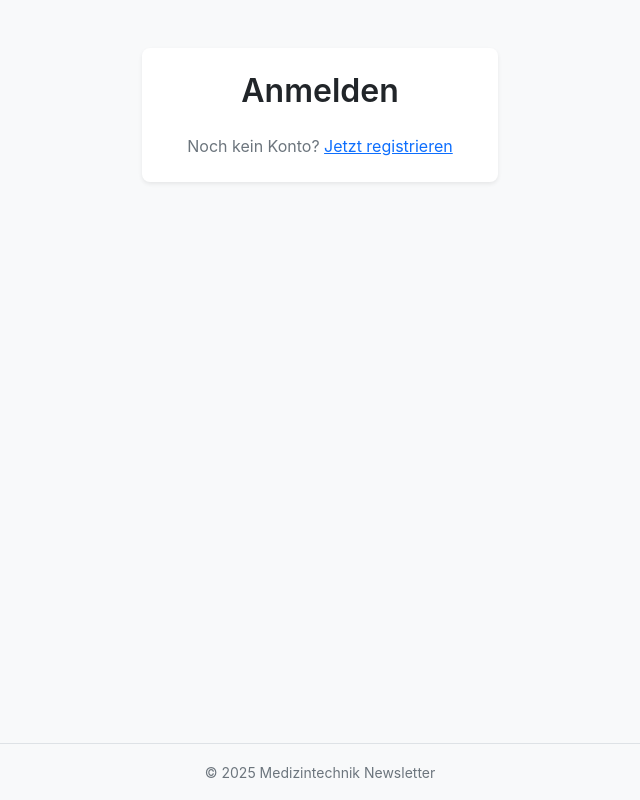
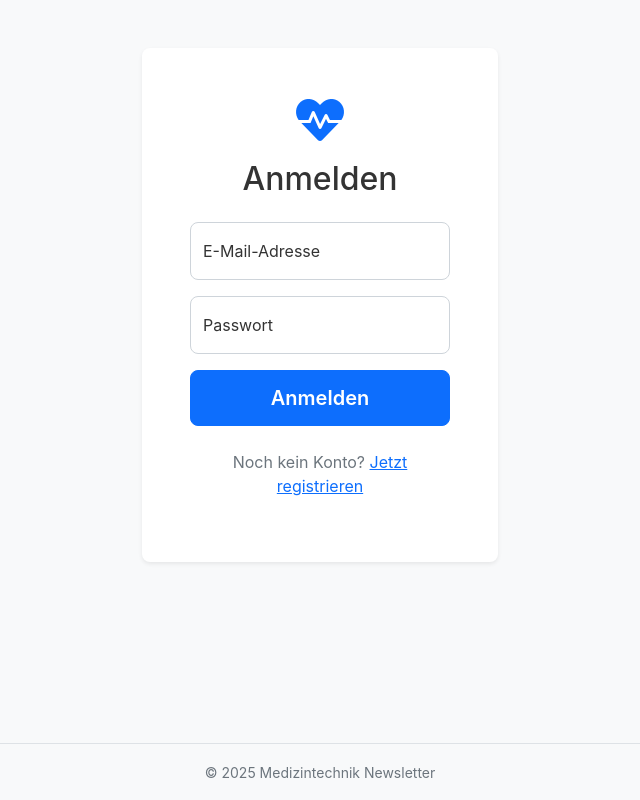
Before and after one commit to jackl1304/News, a Flask app: page /login in a window 1280 px wide. Shown: the whole page, without its empty margins (320-960 px from the left). Run offline with Flask 3, Linux system fonts and the light colour scheme.

Commit message:
Update login.html

```diff
--- a/medtech_newsletter/templates/login.html
+++ b/medtech_newsletter/templates/login.html
@@ -1,16 +1,31 @@
 {% extends "base.html" %}
 {% block title %}Anmelden{% endblock %}
+
 {% block content %}
 <div class="row justify-content-center">
-    <div class="col-md-6 col-lg-4">
+    <div class="col-md-6 col-lg-5 col-xl-4">
         <div class="card shadow-sm">
-            <div class="card-body p-4">
-                <h2 class="card-title text-center mb-4">Anmelden</h2>
-                <form action="{{ url_for('login') }}" method="post">
-                    <p class="text-center text-muted mb-0">
-                        Noch kein Konto? <a href="{{ url_for('register') }}">Jetzt registrieren</a>
-                    </p>
+            <div class="card-body p-4 p-md-5">
+                <div class="text-center mb-4">
+                    <i class="fas fa-heartbeat fa-3x text-primary"></i>
+                    <h2 class="mt-3">Anmelden</h2>
+                </div>
+                <form method="post" action="{{ url_for('main.login') }}">
+                    <div class="form-floating mb-3">
+                        <input type="email" class="form-control" id="email" name="email" placeholder="E-Mail" required>
+                        <label for="email">E-Mail-Adresse</label>
+                    </div>
+                    <div class="form-floating mb-3">
+                        <input type="password" class="form-control" id="password" name="password" placeholder="Passwort" required>
+                        <label for="password">Passwort</label>
+                    </div>
+                    <div class="d-grid">
+                        <button type="submit" class="btn btn-primary btn-lg">Anmelden</button>
+                    </div>
                 </form>
+                <p class="text-center mt-4 text-muted">
+                    Noch kein Konto? <a href="{{ url_for('main.register') }}">Jetzt registrieren</a>
+                </p>
             </div>
         </div>
     </div>
```
